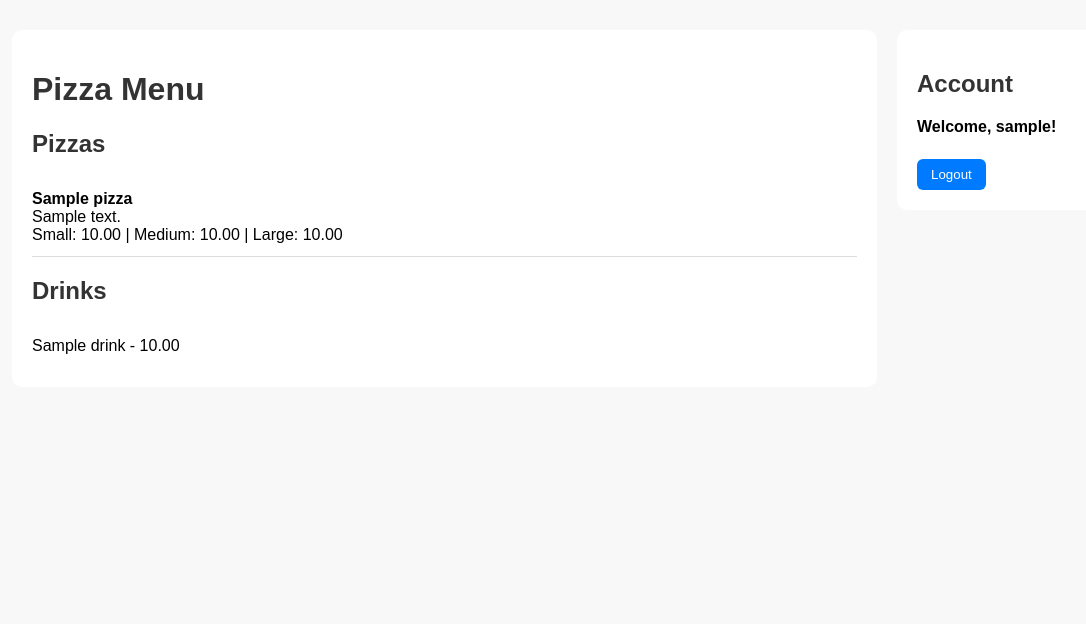
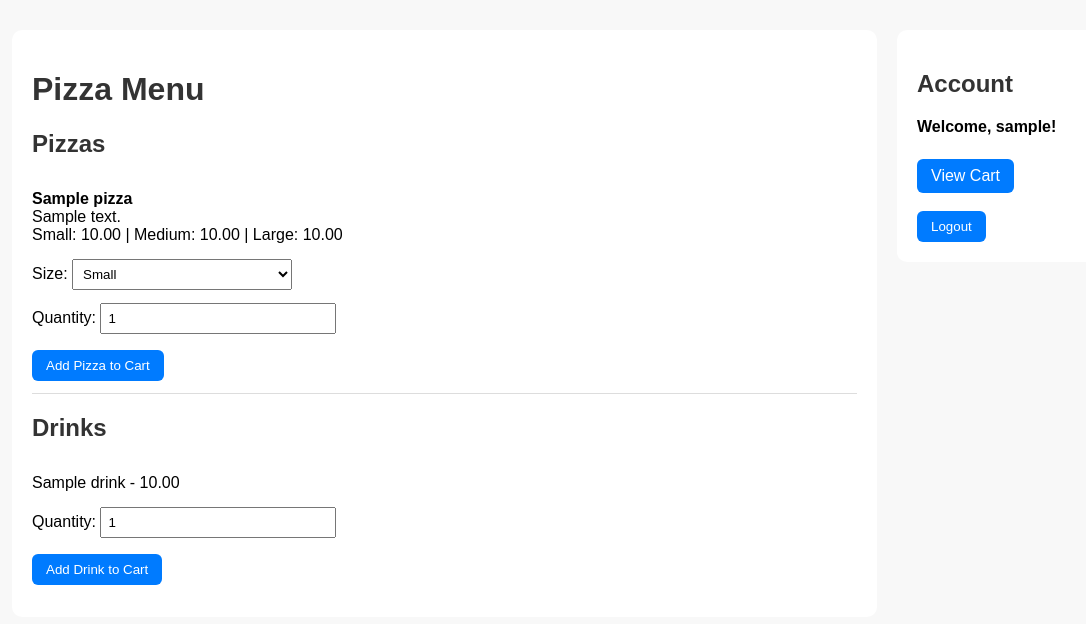
Before and after one commit to Ysdshan22/https---github.com-Ysdshan22-Pizza-webpage, a Django app: page / in a window 1280 px wide. Shown: the top 624 px of the page, without its empty margins (28-1114 px from the left). Run offline with Django 5.2, Linux system fonts and the light colour scheme; a user stored in the database is signed in; tables that the repository leaves empty hold one stand-in row (values such as "Sample post").

Commit message:
Added cart system (pizza and drink ordering with session cart)

```diff
--- /dev/null
+++ b/orders/forms.py
@@ -0,0 +1,15 @@
+from django import forms
+
+class PizzaCartForm(forms.Form):
+    SIZE_CHOICES = [
+        ('S', 'Small'),
+        ('M', 'Medium'),
+        ('L', 'Large'),
+    ]
+
+    size = forms.ChoiceField(choices=SIZE_CHOICES)
+    quantity = forms.IntegerField(min_value=1, initial=1)
+
+
+class DrinkCartForm(forms.Form):
+    quantity = forms.IntegerField(min_value=1, initial=1)
--- a/orders/templates/orders/menu.html
+++ b/orders/templates/orders/menu.html
@@ -1,3 +1,4 @@
+{% load custom_filters %}
 <!DOCTYPE html>
 <html>
 <head>
@@ -68,7 +69,15 @@
         }
 
         form {
-            display: inline;
+            margin-top: 10px;
+        }
+
+        input, select {
+            margin-top: 5px;
+            margin-bottom: 8px;
+            padding: 6px;
+            width: 100%;
+            max-width: 220px;
         }
     </style>
 </head>
@@ -87,6 +96,12 @@
                     Small: {{ pizza.price_small }} |
                     Medium: {{ pizza.price_medium }} |
                     Large: {{ pizza.price_large }}
+
+                    <form method="post" action="{% url 'add_pizza_to_cart' pizza.id %}">
+                        {% csrf_token %}
+                        {{ pizza_forms|get_item:pizza.id }}
+                        <button type="submit">Add Pizza to Cart</button>
+                    </form>
                 </div>
             {% empty %}
                 <p>No pizzas available.</p>
@@ -96,6 +111,12 @@
             {% for drink in drinks %}
                 <div class="item-box">
                     {{ drink.name }} - {{ drink.price }}
+
+                    <form method="post" action="{% url 'add_drink_to_cart' drink.id %}">
+                        {% csrf_token %}
+                        {{ drink_forms|get_item:drink.id }}
+                        <button type="submit">Add Drink to Cart</button>
+                    </form>
                 </div>
             {% empty %}
                 <p>No drinks available.</p>
@@ -107,6 +128,9 @@
 
             {% if user.is_authenticated %}
                 <p class="welcome-text">Welcome, {{ user.username }}!</p>
+
+                <a href="{% url 'view_cart' %}">View Cart</a>
+
                 <form action="/accounts/logout/" method="post">
                     {% csrf_token %}
                     <button type="submit">Logout</button>
--- /dev/null
+++ b/orders/templatetags/custom_filters.py
@@ -0,0 +1,7 @@
+from django import template
+
+register = template.Library()
+
+@register.filter
+def get_item(dictionary, key):
+    return dictionary.get(key)
--- a/orders/urls.py
+++ b/orders/urls.py
@@ -4,4 +4,7 @@ from . import views
 urlpatterns = [
     path('', views.menu, name='menu'),
     path('register/', views.register, name='register'),
+    path('cart/', views.view_cart, name='view_cart'),
+    path('add-pizza-to-cart/<int:pizza_id>/', views.add_pizza_to_cart, name='add_pizza_to_cart'),
+    path('add-drink-to-cart/<int:drink_id>/', views.add_drink_to_cart, name='add_drink_to_cart'),
 ]
--- a/orders/views.py
+++ b/orders/views.py
@@ -1,15 +1,27 @@
-from django.shortcuts import render, redirect
+from django.shortcuts import render, redirect, get_object_or_404
 from django.contrib.auth.forms import UserCreationForm
+from django.contrib.auth.decorators import login_required
 from .models import Pizza, Drink
+from .forms import PizzaCartForm, DrinkCartForm
 
 
 def menu(request):
     pizzas = Pizza.objects.all()
     drinks = Drink.objects.all()
 
+    pizza_forms = {}
+    for pizza in pizzas:
+        pizza_forms[pizza.id] = PizzaCartForm(prefix=f"pizza_{pizza.id}")
+
+    drink_forms = {}
+    for drink in drinks:
+        drink_forms[drink.id] = DrinkCartForm(prefix=f"drink_{drink.id}")
+
     return render(request, 'orders/menu.html', {
         'pizzas': pizzas,
-        'drinks': drinks
+        'drinks': drinks,
+        'pizza_forms': pizza_forms,
+        'drink_forms': drink_forms,
     })
 
 
@@ -25,3 +37,72 @@ def register(request):
     return render(request, 'orders/register.html', {
         'form': form
     })
+
+
+@login_required
+def add_pizza_to_cart(request, pizza_id):
+    pizza = get_object_or_404(Pizza, id=pizza_id)
+    form = PizzaCartForm(request.POST, prefix=f"pizza_{pizza.id}")
+
+    if form.is_valid():
+        size = form.cleaned_data['size']
+        quantity = form.cleaned_data['quantity']
+
+        if size == 'S':
+            price = float(pizza.price_small)
+        elif size == 'M':
+            price = float(pizza.price_medium)
+        else:
+            price = float(pizza.price_large)
+
+        cart = request.session.get('cart', [])
+
+        cart.append({
+            'type': 'pizza',
+            'id': pizza.id,
+            'name': pizza.name,
+            'size': size,
+            'quantity': quantity,
+            'price': price,
+            'subtotal': price * quantity,
+        })
+
+        request.session['cart'] = cart
+
+    return redirect('menu')
+
+
+@login_required
+def add_drink_to_cart(request, drink_id):
+    drink = get_object_or_404(Drink, id=drink_id)
+    form = DrinkCartForm(request.POST, prefix=f"drink_{drink.id}")
+
+    if form.is_valid():
+        quantity = form.cleaned_data['quantity']
+        price = float(drink.price)
+
+        cart = request.session.get('cart', [])
+
+        cart.append({
+            'type': 'drink',
+            'id': drink.id,
+            'name': drink.name,
+            'quantity': quantity,
+            'price': price,
+            'subtotal': price * quantity,
+        })
+
+        request.session['cart'] = cart
+
+    return redirect('menu')
+
+
+@login_required
+def view_cart(request):
+    cart = request.session.get('cart', [])
+    total = sum(item['subtotal'] for item in cart)
+
+    return render(request, 'orders/cart.html', {
+        'cart': cart,
+        'total': total,
+    })
```
Also changed, not shown: orders/templates/orders/cart.html (added, +36 -0 lines), orders/templatetags/__init__.py (added).
